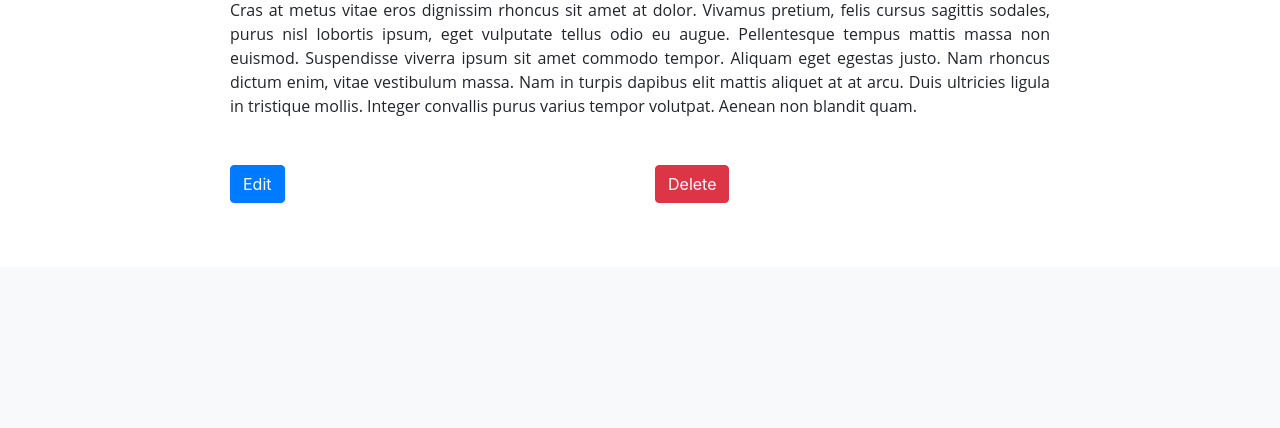
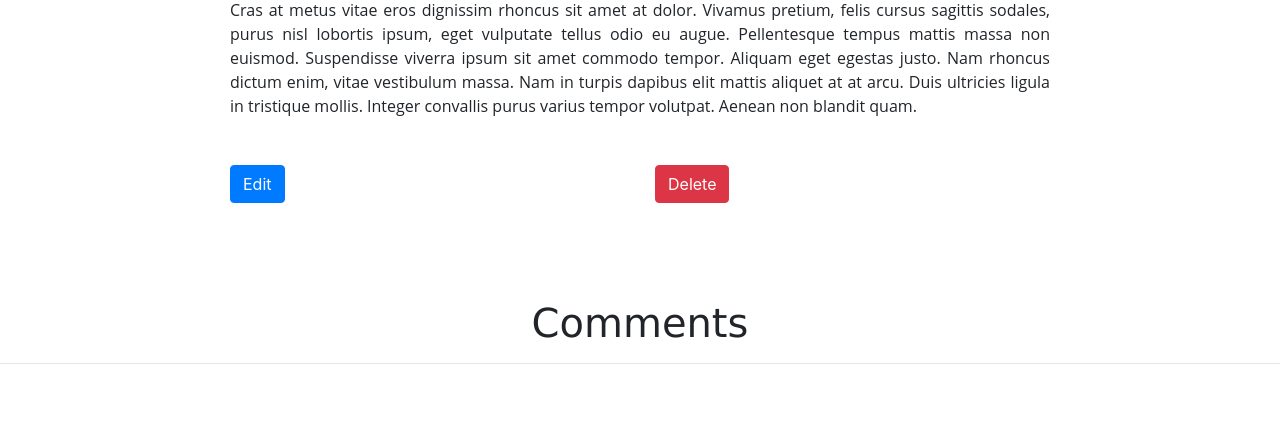
Before and after one commit to Maximvolk/another_social_network, a Django app: page /home/bc/6/ in a window 1280 px wide. Shown: the part 1762-2190 px from the top of the page. Before the commit the page ends 1965 px from the top, so only its background shows below. Run offline with Django 3.2, Linux system fonts and the light colour scheme; a user stored in the database is signed in; data comes from the database, SQL or seed files in the repository; some libraries are stand-ins or nearby versions.

Commit message:
Start comments section

```diff
--- a/blog/templates/blog/article.html
+++ b/blog/templates/blog/article.html
@@ -46,4 +46,11 @@
             </div>
         </div>
     {% endif %}
+    <div style="margin-top: 2em; margin-bottom: 4em;">
+        <div class="mx-auto;" style="text-align: center;">
+            <h1 style="font-family: verdana;">Comments</h1>
+            <hr>
+        </div>
+        <div
+    </div>
 {% endblock %}
```
